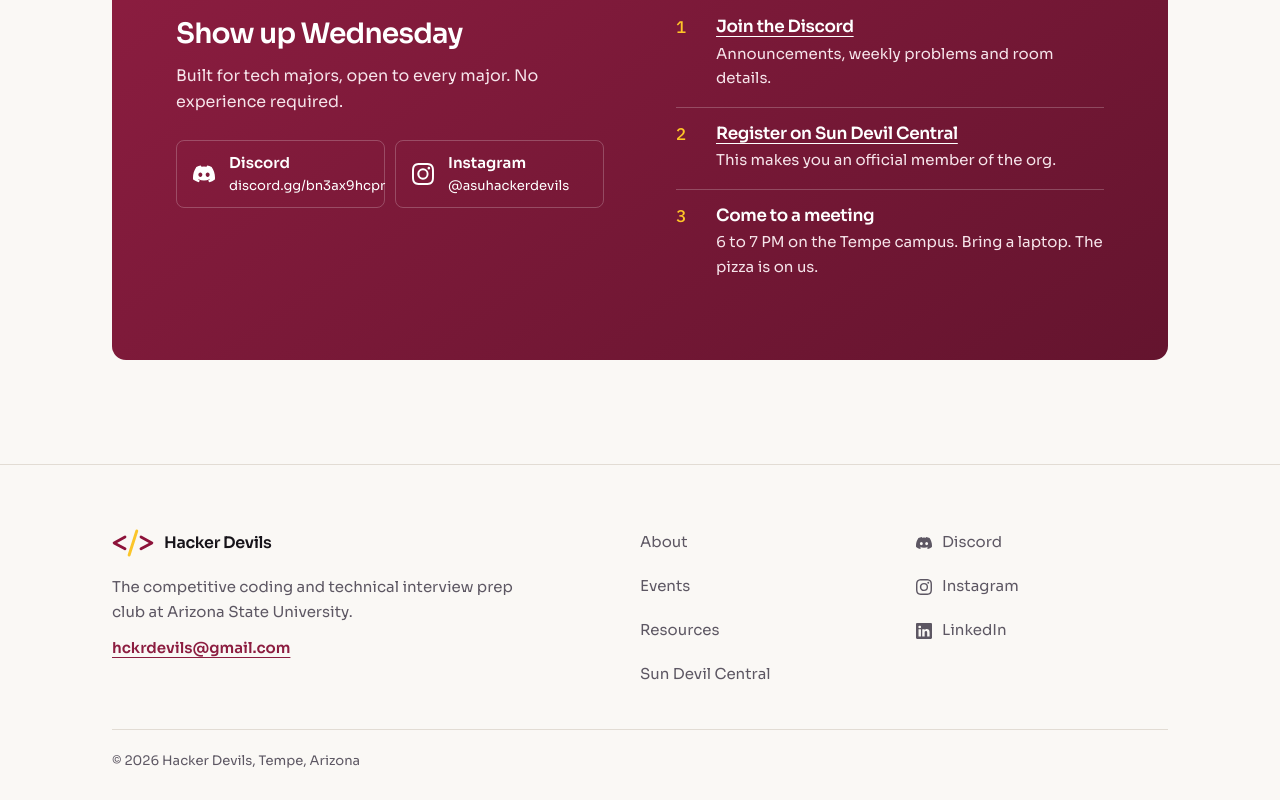
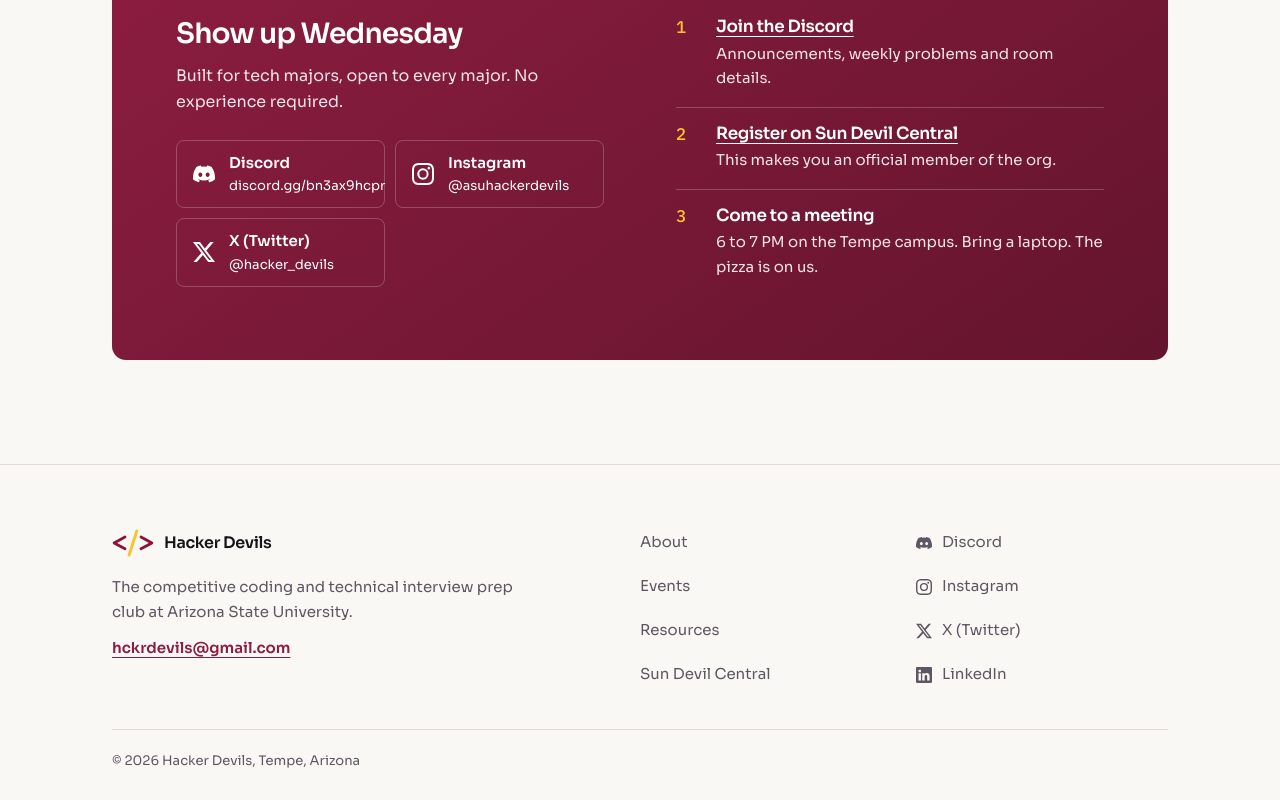
Before and after one commit to Hacker-Devils/web-hackerdevils, a Next.js app: page / in a window 1280 px wide. Shown: the part 5215-6015 px from the top of the page. Built offline with nearby package versions, Linux system fonts and the light colour scheme.

Commit message:
Add the club's X (Twitter) account to the footer and social cards

```diff
--- a/components/brand/SocialIcons.tsx
+++ b/components/brand/SocialIcons.tsx
@@ -28,6 +28,15 @@ export function InstagramIcon({ size }: IconProps) {
   );
 }
 
+export function XIcon({ size }: IconProps) {
+  return (
+    <Glyph
+      size={size}
+      d="M12.6.75h2.454l-5.36 6.142L16 15.25h-4.937l-3.867-5.07-4.425 5.07H.316l5.733-6.57L0 .75h5.063l3.495 4.633L12.601.75Zm-.86 13.028h1.36L4.323 2.145H2.865z"
+    />
+  );
+}
+
 export function LinkedInIcon({ size }: IconProps) {
   return (
     <Glyph
--- a/components/layout/SiteFooter.tsx
+++ b/components/layout/SiteFooter.tsx
@@ -1,12 +1,13 @@
 import Link from "next/link";
 import { Logo } from "@/components/brand/Logo";
-import { DiscordIcon, InstagramIcon, LinkedInIcon } from "@/components/brand/SocialIcons";
+import { DiscordIcon, InstagramIcon, LinkedInIcon, XIcon } from "@/components/brand/SocialIcons";
 import { Container } from "@/components/ui";
 import { links, nav } from "@/content/site";
 
 const socials = [
   { label: "Discord", href: links.discord, Icon: DiscordIcon },
   { label: "Instagram", href: links.instagram, Icon: InstagramIcon },
+  { label: "X (Twitter)", href: links.x, Icon: XIcon },
   { label: "LinkedIn", href: links.linkedin, Icon: LinkedInIcon },
 ];
 
--- a/components/sections/JoinSection.tsx
+++ b/components/sections/JoinSection.tsx
@@ -1,13 +1,14 @@
-import { DiscordIcon, InstagramIcon } from "@/components/brand/SocialIcons";
+import { DiscordIcon, InstagramIcon, XIcon } from "@/components/brand/SocialIcons";
 import { Section, SectionHeading, TextLink } from "@/components/ui";
 import { handles, links } from "@/content/site";
 
 const socials = [
   { name: "Discord", handle: handles.discord, href: links.discord, Icon: DiscordIcon },
   { name: "Instagram", handle: handles.instagram, href: links.instagram, Icon: InstagramIcon },
+  { name: "X (Twitter)", handle: handles.x, href: links.x, Icon: XIcon },
 ];
 
-/** Discord and Instagram links with their logos and handles. */
+/** Discord, Instagram and X links with their logos and handles. */
 export function SocialLinks() {
   return (
     <ul className="social-links">
--- a/content/site.ts
+++ b/content/site.ts
@@ -2,6 +2,7 @@ export const links = {
   discord: "https://discord.com/invite/bn3ax9hcpr",
   instagram: "https://www.instagram.com/asuhackerdevils/",
   linkedin: "https://www.linkedin.com/in/hacker-devils/",
+  x: "https://x.com/hacker_devils",
   sunDevilCentral: "https://sundevilcentral.eoss.asu.edu/hackerdevils/",
   email: "hckrdevils@gmail.com",
 } as const;
@@ -9,6 +10,7 @@ export const links = {
 export const handles = {
   discord: "discord.gg/bn3ax9hcpr",
   instagram: "@asuhackerdevils",
+  x: "@hacker_devils",
 } as const;
 
 export const nav = [
```
